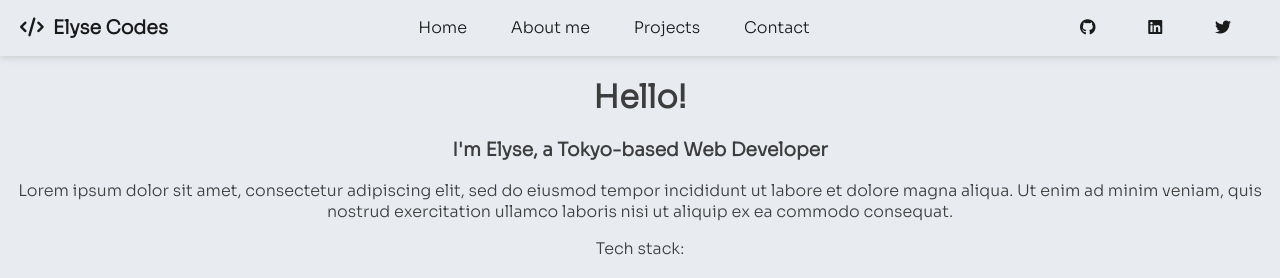
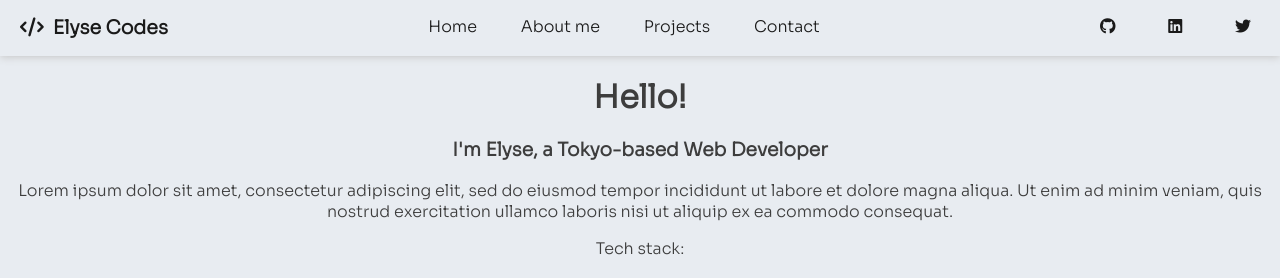
Before and after one commit to Elysemelissa/portfolio-site, a plain HTML site: page index.html in a window 1280 px wide. Shown: the top 278 px of the page. Drawn offline with Linux system fonts and the light colour scheme.

Commit message:
played around with flex navbar

```diff
--- a/index.html
+++ b/index.html
@@ -22,8 +22,10 @@
     <!-- navbar -->
 
     <nav class="navbar">
+      <div class="nav-container">
         <h2><i class="fa-solid fa-code html-i"></i>Elyse Codes</h2>
-      <ul class="navbar-links">
+        <div class="navbar-links">
+          <ul>
             <li>
               <a class="nav-link" href="#"
                 >Home <span class="sr-only">(current)</span></a
@@ -39,6 +41,7 @@
               <a href="#contact">Contact</a>
             </li>
           </ul>
+        </div>
         <div class="icons">
           <ul>
             <li>
@@ -47,7 +50,10 @@
               </a>
             </li>
             <li>
-            <a href="https://www.linkedin.com/in/elysemelissa" target="__blank">
+              <a
+                href="https://www.linkedin.com/in/elysemelissa"
+                target="__blank"
+              >
                 <i class="fab fa-linkedin"></i>
               </a>
             </li>
@@ -57,6 +63,7 @@
               </a>
             </li>
           </ul>
+        </div>
       </div>
     </nav>
 
--- a/stylesheets/style.css
+++ b/stylesheets/style.css
@@ -16,13 +16,16 @@ html {
 
 .navbar {
   display: flex;
-  align-items: center;
-  padding: 0 20px;
   background: #e8ecf1;
   color: rgb(26, 26, 26);
   box-shadow: 0 1px 8px rgb(197, 197, 197);
-  width: 100%;
+}
+
+.nav-container {
+  display: flex;
   justify-content: space-between;
+  background: #e8ecf1;
+  flex-basis: 100%;
 }
 
 .navbar li {
@@ -37,8 +40,10 @@ html {
 }
 
 .navbar h2 {
+  padding: 0px 0px 0px 20px;
   font-size: 19px;
   font-weight: 900;
+  display: inline-block;
 }
 
 .navbar i {
@@ -84,7 +89,7 @@ html {
 
 .footer {
   text-align: center;
-  background: #bccfd4;
+  background: #bcccd4;
   color: white;
 }
 
```
Lines whose indentation alone changed are shown as unchanged.
